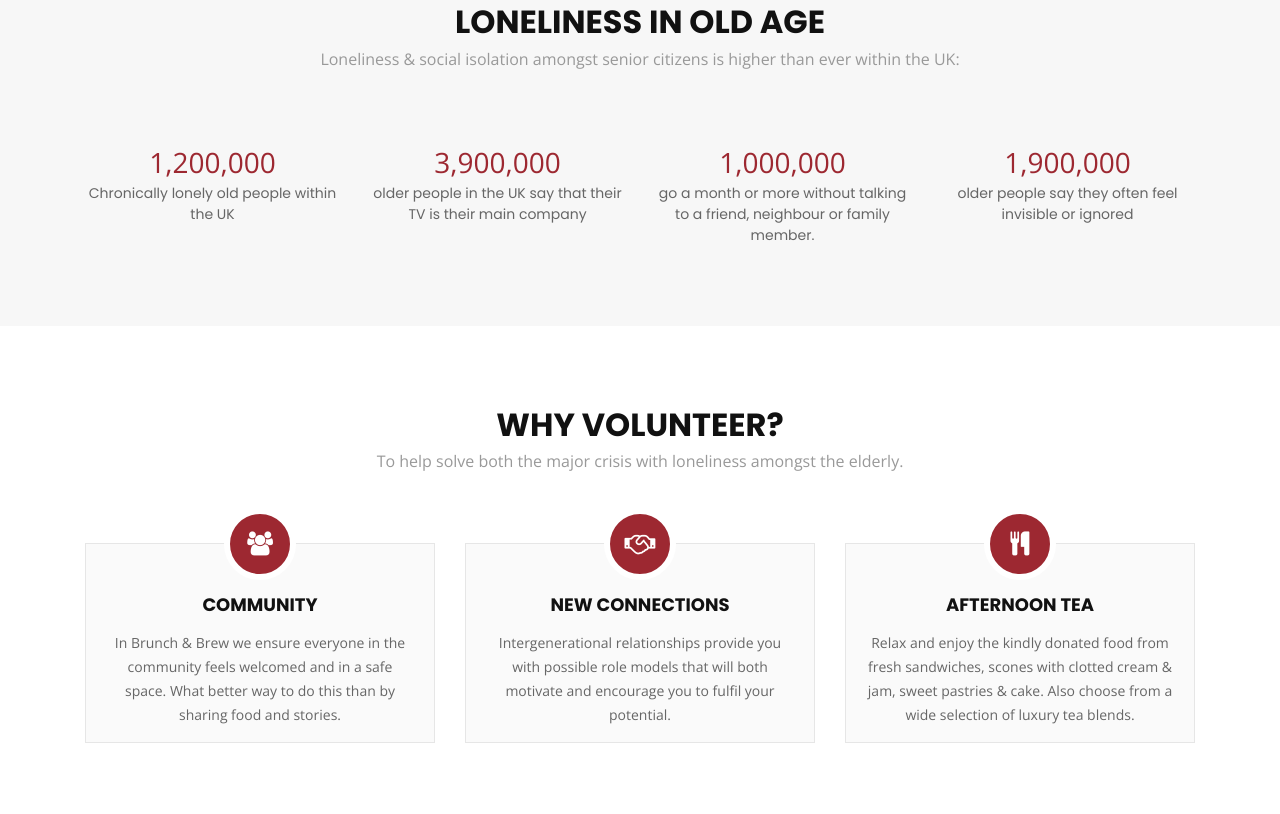
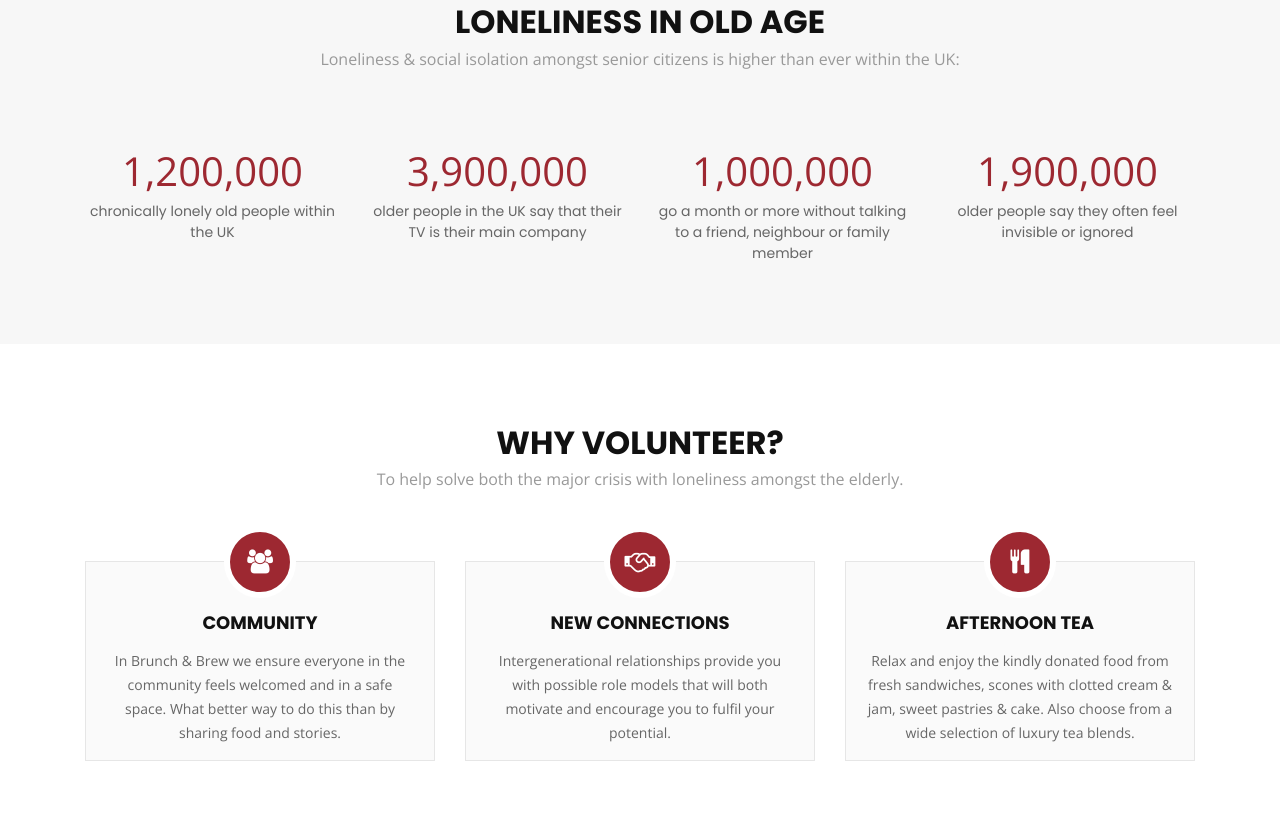
Before and after one commit to saoirseann/BrunchAndBrew, a plain HTML site: page index.html in a window 1280 px wide. Shown: the part 1415-2229 px from the top of the page. Drawn offline with nearby package versions, Linux system fonts and the light colour scheme.

Commit message:
Increased the size of the statistics afetr feedback

```diff
--- a/css/style.css
+++ b/css/style.css
@@ -572,7 +572,7 @@ body.mobile-nav-active #mobile-nav-toggle {
 }
 
 #facts .counters span {
-  font-size: 28px;
+  font-size: 40px;
   display: block;
   color: #9d2831;
 }
--- a/index.html
+++ b/index.html
@@ -82,7 +82,7 @@
 
   				<div class="col-lg-3 col-6 text-center">
             <span data-toggle="counter-up">1,200,000.</span>
-            <p>Chronically lonely old people within the UK</p>
+            <p>chronically lonely old people within the UK</p>
   				</div>
 
           <div class="col-lg-3 col-6 text-center">
@@ -92,7 +92,7 @@
 
           <div class="col-lg-3 col-6 text-center">
             <span data-toggle="counter-up">1,000,000</span>
-            <p>go a month or more without talking to a friend, neighbour or family member.</p>
+            <p>go a month or more without talking to a friend, neighbour or family member</p>
   				</div>
 
           <div class="col-lg-3 col-6 text-center">
@@ -231,7 +231,7 @@
               <div id="errormessage"></div>
               <form action="" method="post" role="form" class="contactForm">
                 <div class="form-group">
-                  <input type="text" name="name" class="form-control" id="name" placeholder="Your Name" data-rule="minlen:4" data-msg="Please enter at least 4 chars" />
+                  <input type="text" name="name" class="form-control" id="name" placeholder="Your Name" data-rule="minlen:4" data-msg="Please enter at least 4 characters" />
                   <div class="validation"></div>
                 </div>
                 <div class="form-group">
@@ -239,7 +239,7 @@
                   <div class="validation"></div>
                 </div>
                 <div class="form-group">
-                  <input type="text" class="form-control" name="subject" id="subject" placeholder="Subject" data-rule="minlen:4" data-msg="Please enter at least 8 chars of subject" />
+                  <input type="text" class="form-control" name="subject" id="subject" placeholder="Subject" data-rule="minlen:4" data-msg="Please enter at least 8 characters of subject" />
                   <div class="validation"></div>
                 </div>
                 <div class="form-group">
```
